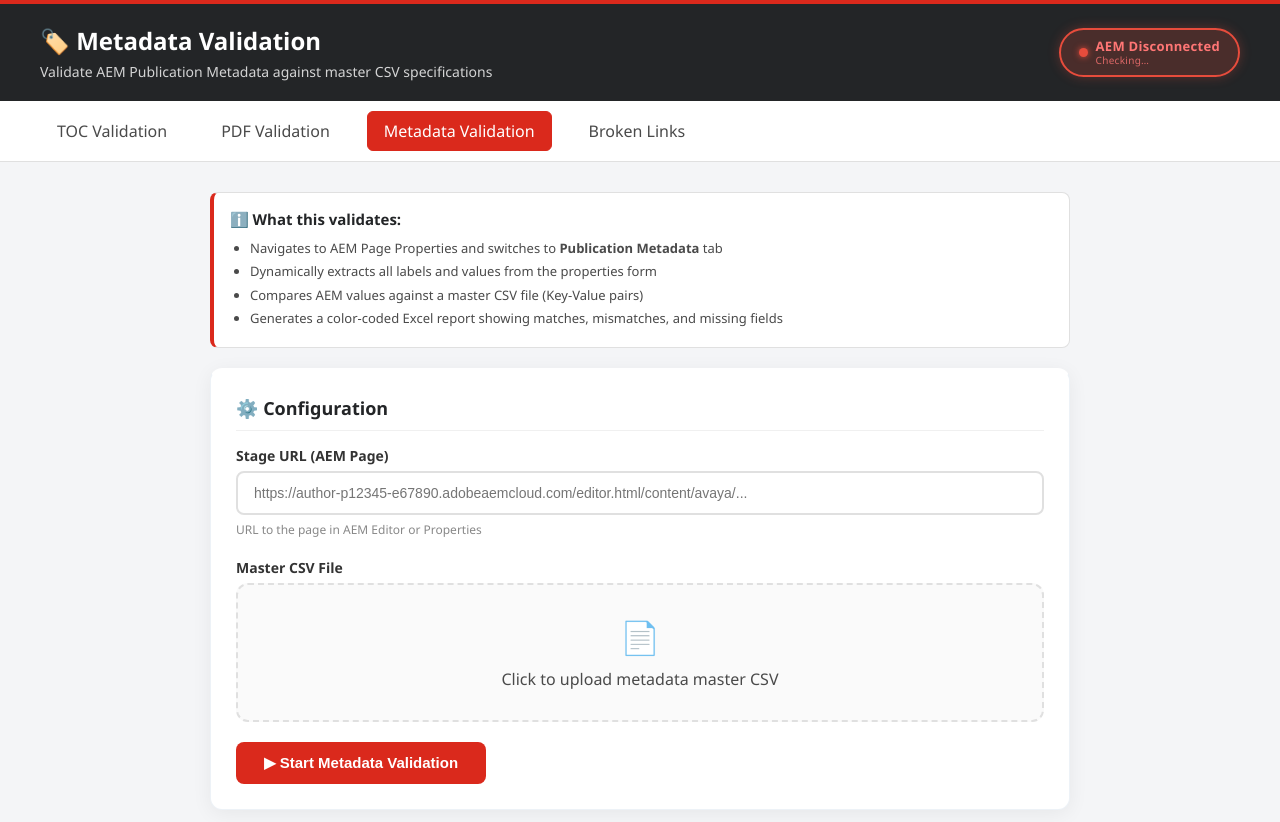
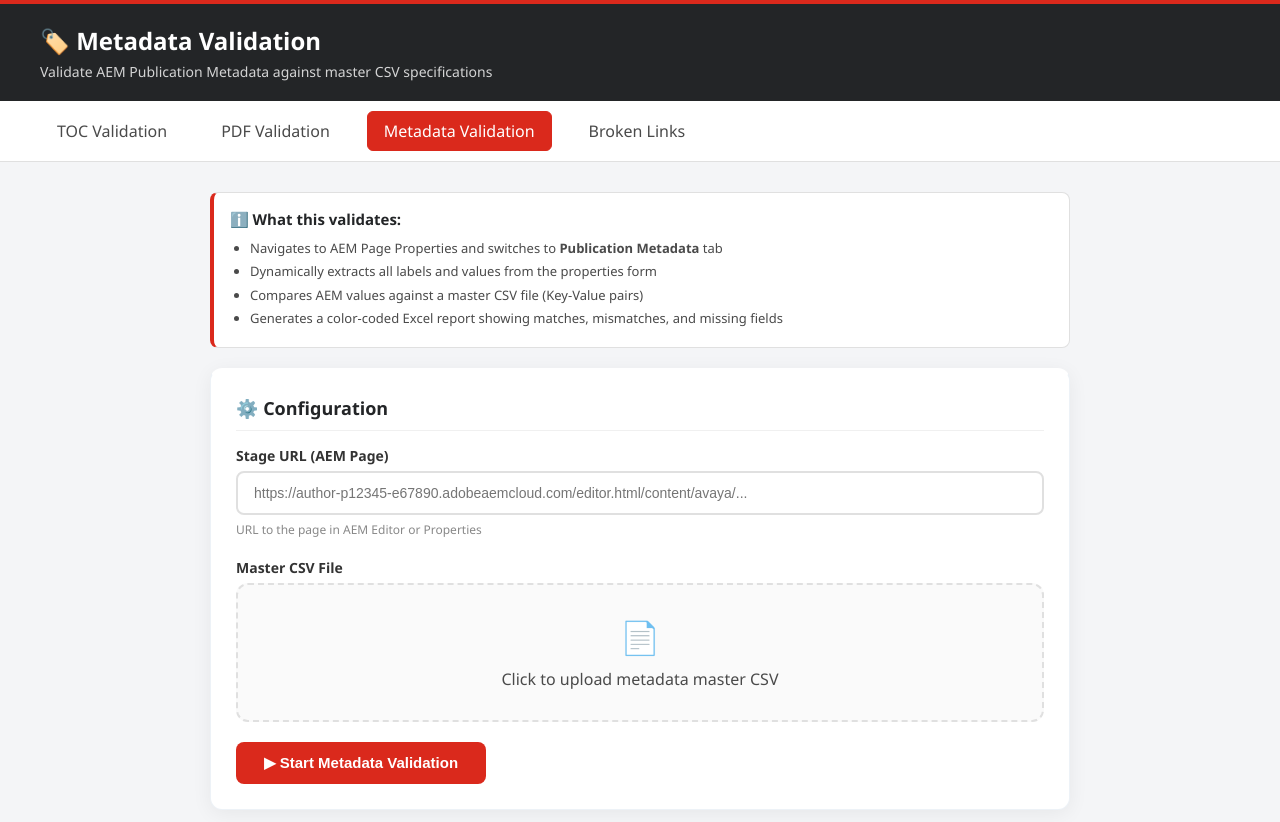
Before and after one commit to RagulThangarasu/Avaya2.0, a website: page pages/metadata-validation.html in a window 1280 px wide. Drawn offline with Linux system fonts and the light colour scheme; no server answers.

Commit message:
Hide AEM status badge and update README for local server setup
- Hide AEM Connected/Disconnected badge in header
- Set display: none on .aem-status-badge CSS
- Updated README with server setup instructions
- Added web UI features and API documentation
- Added example workflow for running validations locally

```diff
--- a/pages/metadata-validation.html
+++ b/pages/metadata-validation.html
@@ -10,10 +10,10 @@
     .header { background: #232527; color: white; padding: 20px 40px; box-shadow: 0 2px 10px rgba(0,0,0,0.1); display: flex; align-items: center; justify-content: space-between; flex-wrap: wrap; gap: 12px; border-top: 4px solid #da291c; }
     .header-left h1 { font-size: 24px; margin-bottom: 5px; display: flex; align-items: center; gap: 10px; }
     .header-left p { opacity: 0.8; font-size: 14px; }
-    .aem-status-badge { display: flex; align-items: center; gap: 8px; padding: 8px 18px; border-radius: 50px; font-size: 13px; font-weight: 600; letter-spacing: 0.3px; border: 2px solid transparent; transition: all 0.4s ease; white-space: nowrap; }
-    .aem-status-badge.connected { background: rgba(39, 174, 96, 0.2); border-color: #2ecc71; color: #2ecc71; box-shadow: 0 0 12px rgba(46,204,113,0.3); }
-    .aem-status-badge.disconnected { background: rgba(231, 76, 60, 0.2); border-color: #e74c3c; color: #ff7675; box-shadow: 0 0 12px rgba(231,76,60,0.3); }
-    .aem-status-badge .dot { width: 9px; height: 9px; border-radius: 50%; flex-shrink: 0; }
+    .aem-status-badge { display: none; align-items: center; gap: 8px; padding: 8px 18px; border-radius: 50px; font-size: 13px; font-weight: 600; letter-spacing: 0.3px; border: 2px solid transparent; transition: all 0.4s ease; white-space: nowrap; }
+    .aem-status-badge.connected { display: none; background: rgba(39, 174, 96, 0.2); border-color: #2ecc71; color: #2ecc71; box-shadow: 0 0 12px rgba(46,204,113,0.3); }
+    .aem-status-badge.disconnected { display: none; background: rgba(231, 76, 60, 0.2); border-color: #e74c3c; color: #ff7675; box-shadow: 0 0 12px rgba(231,76,60,0.3); }
+    .aem-status-badge .dot { display: none; width: 9px; height: 9px; border-radius: 50%; flex-shrink: 0; }
     .aem-status-badge.connected .dot { background: #2ecc71; box-shadow: 0 0 6px #2ecc71; animation: pulse-green 2s infinite; }
     .aem-status-badge.disconnected .dot { background: #e74c3c; box-shadow: 0 0 6px #e74c3c; }
     .aem-status-badge .badge-text { line-height: 1.3; }
```
Also changed, not shown: pages/broken-links.html (+4 -4 lines), README.md, 2 other files.
